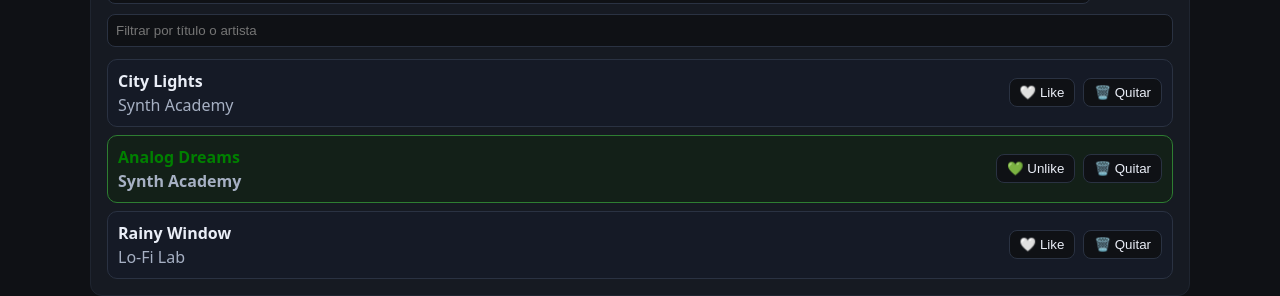
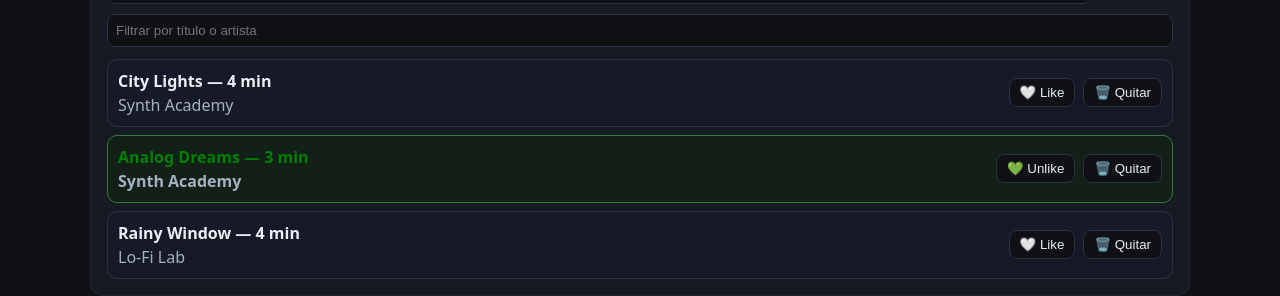
Before and after one commit to AlbaBer15/campusfy, an Angular app: page /playlists in a window 1280 px wide. Shown: the part 460-756 px from the top of the page. Built offline with nearby package versions, Linux system fonts and the light colour scheme.

Commit message:
Duracion canciones con pipe number

```diff
--- a/src/app/features/playlists/playlists-home/playlists-home.html
+++ b/src/app/features/playlists/playlists-home/playlists-home.html
@@ -44,8 +44,7 @@
     [ngClass]="{ 'liked': t.liked }"
   >
     <div class="meta">
-      <strong>{{ t.title }}</strong>
-      <span class="muted">{{ t.artist }}</span>
+<strong>{{ t.title }} — {{ t.durationSec/60 | number:'1.0-0' }} min</strong>      <span class="muted">{{ t.artist }}</span>
     </div>
 
     <div class="actions">
--- a/src/app/features/playlists/playlists-home/playlists-home.ts
+++ b/src/app/features/playlists/playlists-home/playlists-home.ts
@@ -1,11 +1,12 @@
 import { Component } from '@angular/core';
 import { FormsModule } from '@angular/forms'; // para [(ngModel)] en plantilla
 import { NgFor, NgIf, NgClass } from '@angular/common';
+import { DecimalPipe } from '@angular/common';
 
 @Component({
   selector: 'app-playlists-home',
   standalone: true,
-  imports: [FormsModule, NgFor, NgIf, NgClass],
+  imports: [FormsModule, NgFor, NgIf, NgClass, DecimalPipe],
   templateUrl: './playlists-home.html',
   styleUrl: './playlists-home.css'
 })
```
